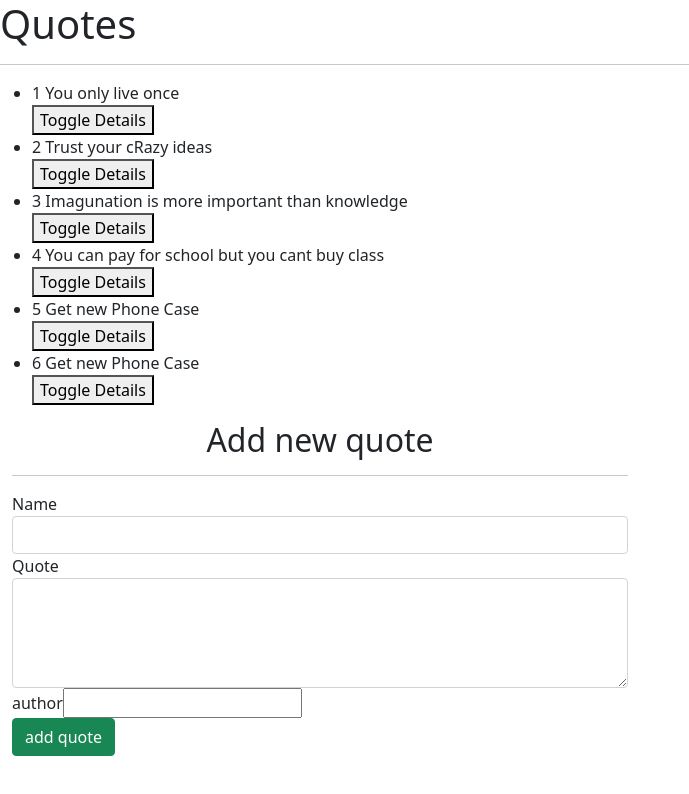
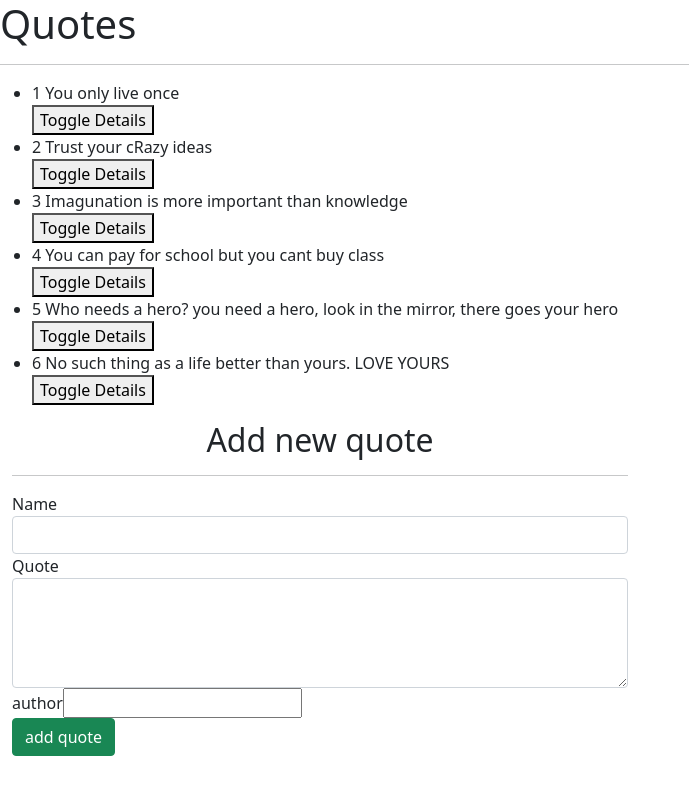
Before and after one commit to jay-ngabo/quotes, an Angular app: page / in a window 1280 px wide. Shown: the top 794 px of the page, without its empty margins (0-689 px from the left). Built offline with nearby package versions, Linux system fonts and the light colour scheme.

Commit message:
add current changes

```diff
--- a/src/app/quote/quote.component.ts
+++ b/src/app/quote/quote.component.ts
@@ -12,8 +12,8 @@ export class QuoteComponent implements OnInit {
     new Quotes(2,'Trust your cRazy ideas','jay',0,0,''),
     new Quotes(3,'Imagunation is more important than knowledge','jay',0, 0, ''),
     new Quotes(4,'You can pay for school but you cant buy class','jay-z',0, 0, ''),
-    new Quotes(5,'Get new Phone Case','Kendrick lamar',0, 0, ''),
-    new Quotes(6,'Get new Phone Case','author',0, 0, ''),
+    new Quotes(5,'Who needs a hero? you need a hero, look in the mirror, there goes your hero','Kendrick lamar',0, 0, ''),
+    new Quotes(6,'No such thing as a life better than yours. LOVE YOURS','j-cole',0, 0, ''),
   ];
 
   addNewQuote(quote: Quotes){
```
